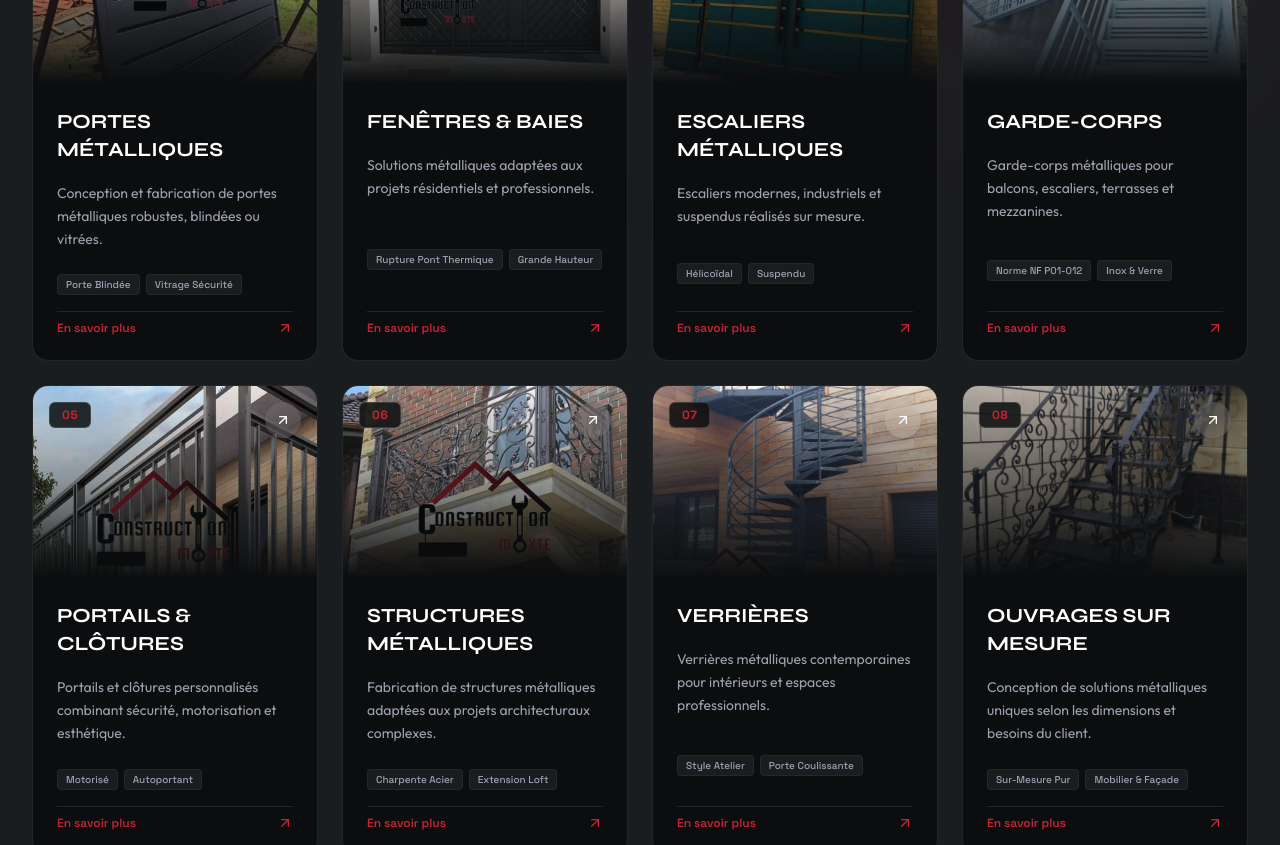
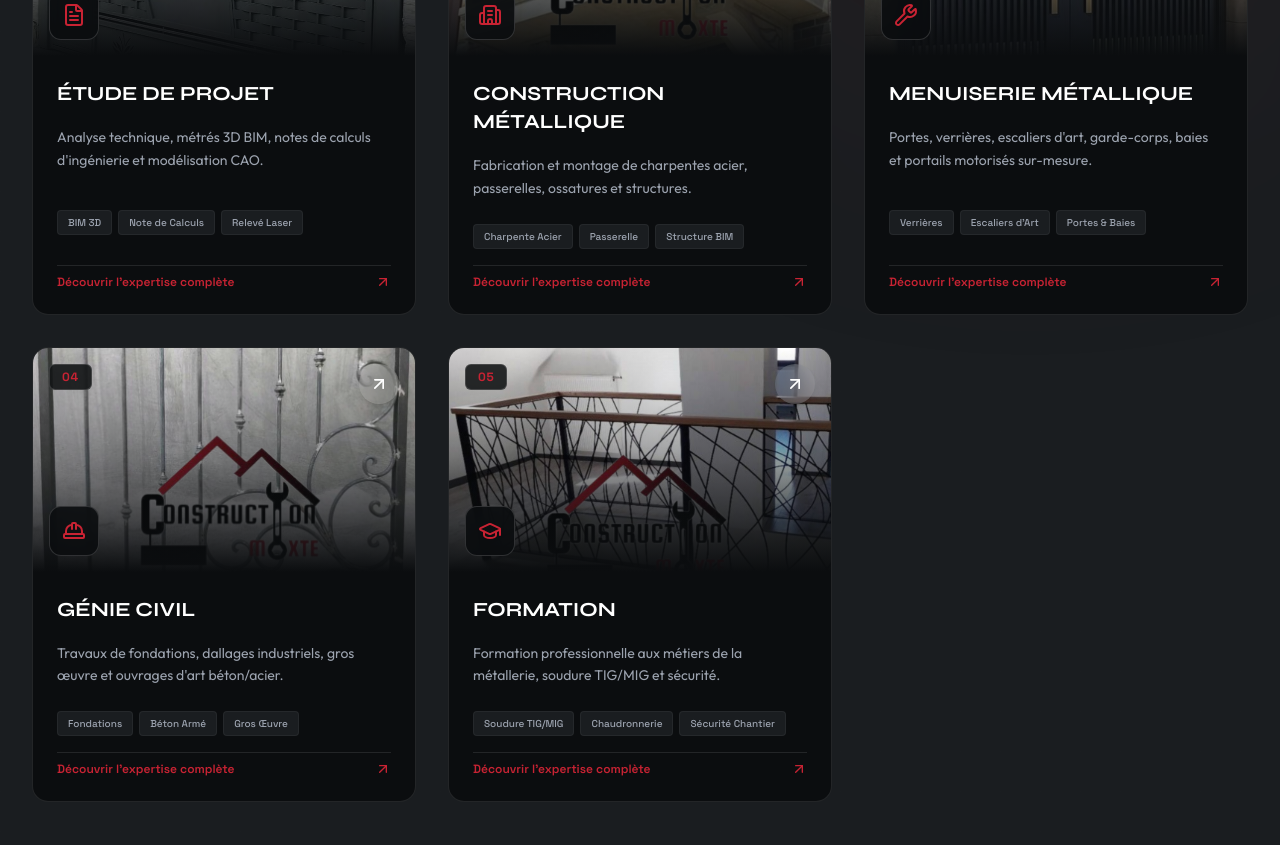
Before and after one commit to Manu100589/conmixSarl, a React (Vite) app: page / in a window 1280 px wide. Shown: the part 3400-4245 px from the top of the page. Built offline with nearby package versions, Linux system fonts and the light colour scheme.

Commit message:
feat: mise a jour des 5 services officiels CONMIX (Etude, Construction metallique, Menuiserie metallique, Genie civil, Formation)

```diff
--- a/src/components/Contact.tsx
+++ b/src/components/Contact.tsx
@@ -26,14 +26,11 @@ export const Contact: React.FC = () => {
   };
 
   const projectTypes = [
-    'Portes Métalliques',
-    'Fenêtres & Baies',
-    'Escaliers Métalliques',
-    'Garde-corps',
-    'Portails & Clôtures',
-    'Structures Métalliques',
-    'Verrières',
-    'Ouvrage Sur-Mesure',
+    'Étude de Projet',
+    'Construction Métallique',
+    'Menuiserie Métallique',
+    'Génie Civil',
+    'Formation',
   ];
 
   const budgetOptions = [
--- a/src/components/Footer.tsx
+++ b/src/components/Footer.tsx
@@ -57,12 +57,11 @@ export const Footer: React.FC = () => {
               Ouvrages & Expertise
             </h4>
             <ul className="space-y-2.5">
-              <li><a href="#services" className="hover:text-white transition-colors">Portes Métalliques</a></li>
-              <li><a href="#services" className="hover:text-white transition-colors">Fenêtres & Baies</a></li>
-              <li><a href="#services" className="hover:text-white transition-colors">Escaliers Suspendus</a></li>
-              <li><a href="#services" className="hover:text-white transition-colors">Garde-Corps Design</a></li>
-              <li><a href="#services" className="hover:text-white transition-colors">Portails Motorisés</a></li>
-              <li><a href="#services" className="hover:text-white transition-colors">Verrières d'Atelier</a></li>
+              <li><a href="#services" className="hover:text-white transition-colors">Étude de projet</a></li>
+              <li><a href="#services" className="hover:text-white transition-colors">Construction métallique</a></li>
+              <li><a href="#services" className="hover:text-white transition-colors">Menuiserie métallique</a></li>
+              <li><a href="#services" className="hover:text-white transition-colors">Génie civil</a></li>
+              <li><a href="#services" className="hover:text-white transition-colors">Formation professionnelle</a></li>
             </ul>
           </div>
 
--- a/src/components/QuoteModal.tsx
+++ b/src/components/QuoteModal.tsx
@@ -22,14 +22,11 @@ export const QuoteModal: React.FC<QuoteModalProps> = ({ isOpen, onClose }) => {
   if (!isOpen) return null;
 
   const projectTypes = [
-    'Portes Métalliques',
-    'Fenêtres & Baies',
-    'Escaliers Métalliques',
-    'Garde-corps',
-    'Portails & Clôtures',
-    'Structures Métalliques',
-    'Verrières',
-    'Ouvrage Sur-Mesure',
+    'Étude de Projet',
+    'Construction Métallique',
+    'Menuiserie Métallique',
+    'Génie Civil',
+    'Formation',
   ];
 
   const materials = [
--- a/src/components/Services.tsx
+++ b/src/components/Services.tsx
@@ -1,5 +1,5 @@
 import React from 'react';
-import { ArrowUpRight, Layers } from 'lucide-react';
+import { ArrowUpRight, Layers, FileText, Building2, Wrench, HardHat, GraduationCap } from 'lucide-react';
 
 export interface ServiceItem {
   id: string;
@@ -9,6 +9,7 @@ export interface ServiceItem {
   image: string;
   tags: string[];
   features: string[];
+  icon: React.ComponentType<{ className?: string }>;
 }
 
 interface ServicesProps {
@@ -18,75 +19,53 @@ interface ServicesProps {
 export const servicesData: ServiceItem[] = [
   {
     id: '01',
-    title: 'PORTES MÉTALLIQUES',
-    shortDesc: 'Conception et fabrication de portes métalliques robustes, blindées ou vitrées.',
-    fullDesc: 'Portes métalliques d\'entrée, d\'atelier ou techniques sur-mesure. Nous combinons sécurité anti-effraction élevée, isolation thermique/phonique performante et finitions esthétiques thermo-laquées.',
-    image: '/imagi/552602831_1099029555626496_8713052199757261741_n.jpg',
-    tags: ['Porte Blindée', 'Vitrage Sécurité', 'Serrure 5 Points'],
-    features: ['Acier haute résistance 3mm', 'Isolation laine de roche', 'Thermo-laquage RAL au choix', 'Certification A2P'],
+    title: 'ÉTUDE DE PROJET',
+    shortDesc: 'Analyse technique, métrés 3D BIM, notes de calculs d\'ingénierie et modélisation CAO.',
+    fullDesc: 'Conception complète de vos projets métalliques et de construction. Nous réalisons les études de faisabilité, relevés 3D sur site, notes de calculs selon les normes Eurocodes, modélisation BIM et plans d\'exécution détaillés pour garantir une parfaite faisabilité technique.',
+    image: '/imagi/548476386_1097101992485919_649683484737793793_n.jpg',
+    tags: ['BIM 3D', 'Note de Calculs', 'Relevé Laser'],
+    features: ['Modélisation CAO 3D haute précision', 'Validation des charges et calculs d\'ingénierie', 'Cahier des charges sur-mesure', 'Plans d\'exécution d\'atelier'],
+    icon: FileText,
   },
   {
     id: '02',
-    title: 'FENÊTRES & BAIES',
-    shortDesc: 'Solutions métalliques adaptées aux projets résidentiels et professionnels.',
-    fullDesc: 'Menuiseries métalliques fines à rupture de pont thermique. Baies vitrées coulissantes ou à galandage de grandes dimensions offrant un apport lumineux maximal avec un design ultra-fin.',
-    image: '/imagi/550484129_1099029425626509_8910105939628219548_n.jpg',
-    tags: ['Rupture Pont Thermique', 'Grande Hauteur', 'Design Extra-Fin'],
-    features: ['Profilés acier ou aluminium extra-fins', 'Double & Triple vitrage isolation renforcée', 'Joints d\'étanchéité EPDM', 'Conforme RE2020'],
+    title: 'CONSTRUCTION MÉTALLIQUE',
+    shortDesc: 'Fabrication et montage de charpentes acier, passerelles, ossatures et structures.',
+    fullDesc: 'Réalisation de structures métalliques complexes et charpentes industrielles ou architecturales. Fabrication dans nos ateliers équipés et assemblage sur site avec grutage et contrôles de sécurité rigoureux.',
+    image: '/imagi/557284613_1108182218044563_1799444793147620466_n.jpg',
+    tags: ['Charpente Acier', 'Passerelle', 'Structure BIM'],
+    features: ['Fabrication en atelier certifié', 'Soudure TIG/MIG & assemblages de précision', 'Montage et levage sécurisé sur site', 'Traçabilité des aciers S355'],
+    icon: Building2,
   },
   {
     id: '03',
-    title: 'ESCALIERS MÉTALLIQUES',
-    shortDesc: 'Escaliers modernes, industriels et suspendus réalisés sur mesure.',
-    fullDesc: 'Escaliers hélicoïdaux, droits, quart-tournants ou suspendus. Alliage harmonieux de l\'acier avec le verre, le bois noble (chêne, noyer) ou la pierre pour un rendu architectural unique.',
-    image: '/imagi/552317415_1099029342293184_4066768090408243718_n.jpg',
-    tags: ['Hélicoïdal', 'Suspendu', 'Limon Central'],
-    features: ['Étude de charge & calculs de structure BIM', 'Marches bois, verre ou tôle larmée', 'Assemblage sans soudures apparentes', 'Conception modulaire'],
+    title: 'MENUISERIE MÉTALLIQUE',
+    shortDesc: 'Portes, verrières, escaliers d\'art, garde-corps, baies et portails motorisés sur-mesure.',
+    fullDesc: 'Ouvrages d\'art en acier, inox et aluminium pour particuliers, professionnels et édifices de standing. Fabrication de verrières d\'atelier, portes blindées, escaliers suspendus, garde-corps et clôtures sur-mesure.',
+    image: '/imagi/550317449_1099029452293173_6664467472333154406_n.jpg',
+    tags: ['Verrières', 'Escaliers d\'Art', 'Portes & Baies'],
+    features: ['Finition thermo-laquée époxy cuite au four', 'Rupture de pont thermique & isolation', 'Combinaison acier, verre feuilleté & bois', 'Norme de sécurité NF P01-012'],
+    icon: Wrench,
   },
   {
     id: '04',
-    title: 'GARDE-CORPS',
-    shortDesc: 'Garde-corps métalliques pour balcons, escaliers, terrasses et mezzanines.',
-    fullDesc: 'Systèmes de protection sur-mesure répondant strictement à la norme NF P01-012. Remplissage barreaudage vertical, câbles inox, tôle perforée à motif laser ou panneaux de verre feuilleté.',
-    image: '/imagi/552793296_1099850212211097_1588584581253692481_n.jpg',
-    tags: ['Norme NF P01-012', 'Inox & Verre', 'Découpe Laser'],
-    features: ['Fixation à la française ou en anglaise', 'Main courante Inox 316 / Acier', 'Traitement anti-corrosion milieu marin', 'Test d\'impact certifié'],
+    title: 'GÉNIE CIVIL',
+    shortDesc: 'Travaux de fondations, dallages industriels, gros œuvre et ouvrages d\'art béton/acier.',
+    fullDesc: 'Prise en charge intégrale des travaux de génie civil et d\'infrastructure. Fondations spéciales, dalles en béton armé, ancrages d\'ouvrages métalliques, superstructures et maçonnerie industrielle.',
+    image: '/imagi/555050054_1101447318718053_2981192187399908246_n.jpg',
+    tags: ['Fondations', 'Béton Armé', 'Gros Œuvre'],
+    features: ['Étude de sol & calculs de structure béton', 'Coulage de dalles hautes charges', 'Interface parfaite Métal & Béton armé', 'Conformité aux normes DTU'],
+    icon: HardHat,
   },
   {
     id: '05',
-    title: 'PORTAILS & CLÔTURES',
-    shortDesc: 'Portails et clôtures personnalisés combinant sécurité, motorisation et esthétique.',
-    fullDesc: 'Portails battants ou coulissants autoportants avec motorisation intégrée. Motifs géométriques exclusifs découpés au laser pour habiller les façades contemporaines.',
-    image: '/imagi/557272334_1108182341377884_7278977532498212781_n.jpg',
-    tags: ['Motorisé', 'Autoportant', 'Motif Sur-Mesure'],
-    features: ['Découpe laser personnalisée', 'Compatibilité domotique & visiophonie', 'Structure renforcée anti-vent', 'Traitement galvanisé à chaud'],
-  },
-  {
-    id: '06',
-    title: 'STRUCTURES MÉTALLIQUES',
-    shortDesc: 'Fabrication de structures métalliques adaptées aux projets architecturaux complexes.',
-    fullDesc: 'Charpentes métalliques légères, extensions ossature acier, passerelles suspendues, mezzanines industrielles et pergolas bioclimatiques avec modélisation 3D avancée.',
-    image: '/imagi/557284613_1108182218044563_1799444793147620466_n.jpg',
-    tags: ['Charpente Acier', 'Extension Loft', 'Passerelle'],
-    features: ['Note de calculs d\'ingénierie Eurocodes', 'Assemblages boulonnés / soudés', 'Grutage et manutention spéciale', 'Traçabilité des aciers S355'],
-  },
-  {
-    id: '07',
-    title: 'VERRIÈRES',
-    shortDesc: 'Verrières métalliques contemporaines pour intérieurs et espaces professionnels.',
-    fullDesc: 'Cloisons vitrées style atelier d\'artiste avec portes coulissantes ou battantes intégrées. Séparez vos espaces tout en conservant la fluidité visuelle et la lumière naturelle.',
-    image: '/imagi/557759899_1111852721010846_8317688947392489645_n.jpg',
-    tags: ['Style Atelier', 'Porte Coulissante', 'Isolation Acoustique'],
-    features: ['Profilés T et cornières acier d\'antan ou modernes', 'Vitrage feuilleté de sécurité 33.2 / 44.2', 'Finition patinée, brute ou thermo-laquée', 'Pose étanche sans poussière'],
-  },
-  {
-    id: '08',
-    title: 'OUVRAGES SUR MESURE',
-    shortDesc: 'Conception de solutions métalliques uniques selon les dimensions et besoins du client.',
-    fullDesc: 'Créations métalliques hors norme : mobilier d\'architecte, devantures de magasins luxe, habillages de cheminée, claustras décoratifs et œuvres métalliques sur-mesure.',
-    image: '/imagi/557712097_1111852334344218_4945281494256388505_n.jpg',
-    tags: ['Sur-Mesure Pur', 'Mobilier & Façade', 'Chaudronnerie D\'Art'],
-    features: ['Étude 3D & prototype préalable', 'Combinaison laiton, cuivre, acier Corten', 'Finitions brossées, brutes ou dorées', 'Pièces uniques numérotées'],
+    title: 'FORMATION',
+    shortDesc: 'Formation professionnelle aux métiers de la métallerie, soudure TIG/MIG et sécurité.',
+    fullDesc: 'Transmission de l\'expertise CONMIX SARL à travers des programmes de formation certifiants. Perfectionnement en soudure haute précision, chaudronnerie, lecture de plans d\'ingénierie et règles de sécurité sur chantier.',
+    image: '/imagi/557723202_1108182391377879_8168269075197127529_n.jpg',
+    tags: ['Soudure TIG/MIG', 'Chaudronnerie', 'Sécurité Chantier'],
+    features: ['Ateliers pratiques avec équipements pro', 'Pratique de la soudure sur aciers & inox', 'Lecture de plans CAO & métrologie', 'Attestation de compétence certifiée'],
+    icon: GraduationCap,
   },
 ];
 
@@ -101,25 +80,28 @@ export const Services: React.FC<ServicesProps> = ({ onSelectService }) => {
           <div>
             <div className="flex items-center space-x-2 text-xs font-space text-[#C82333] uppercase tracking-widest mb-3 font-semibold">
               <Layers className="w-4 h-4" />
-              <span>02 / EXPERTISE TECHNIQUE</span>
+              <span>02 / EXPERTISE DE L'ENTREPRISE</span>
             </div>
             <h2 className="font-syne font-extrabold text-3xl sm:text-5xl lg:text-6xl text-white tracking-tight">
-              NOTRE SAVOIR-FAIRE
+              NOS SERVICES
             </h2>
           </div>
           <p className="text-base text-[#9CA3AF] font-outfit max-w-md">
-            Des ouvrages métalliques conçus, façonnés et posés avec rigueur pour les projets les plus ambitieux.
+            Une offre de services 360° couvrant l'ingénierie, la construction métallique, la menuiserie d'art, le génie civil et la formation professionnelle.
           </p>
         </div>
 
-        <div className="grid grid-cols-1 md:grid-cols-2 lg:grid-cols-4 gap-6">
-          {servicesData.map((service) => (
+        {/* 5 Core Services Grid */}
+        <div className="grid grid-cols-1 md:grid-cols-2 lg:grid-cols-3 gap-8">
+          {servicesData.map((service) => {
+            const IconComp = service.icon;
+            return (
               <div
                 key={service.id}
                 onClick={() => onSelectService(service)}
                 className="interactive group relative bg-[#0B0D0F] rounded-2xl border border-white/10 overflow-hidden flex flex-col justify-between transition-all duration-500 hover:-translate-y-2 hover:border-[#A71D2A] hover:shadow-2xl hover:shadow-[#A71D2A]/30 cursor-pointer"
               >
-              <div className="relative h-48 w-full overflow-hidden bg-[#1A1D20]">
+                <div className="relative h-56 w-full overflow-hidden bg-[#1A1D20]">
                   <img
                     src={service.image}
                     alt={service.title}
@@ -127,33 +109,38 @@ export const Services: React.FC<ServicesProps> = ({ onSelectService }) => {
                   />
                   <div className="absolute inset-0 bg-gradient-to-t from-[#0B0D0F] via-[#0B0D0F]/40 to-transparent" />
 
-                <div className="absolute top-4 left-4 px-3 py-1 rounded-md bg-[#0B0D0F]/85 backdrop-blur-md border border-white/15 text-[#C82333] font-space font-bold text-xs tracking-wider">
-                  {service.id}
+                  <div className="absolute top-4 left-4 px-3 py-1 rounded-md bg-[#0B0D0F]/85 backdrop-blur-md border border-white/15 text-[#C82333] font-space font-bold text-xs tracking-wider flex items-center space-x-2">
+                    <span>{service.id}</span>
                   </div>
 
-                <div className="absolute top-4 right-4 w-9 h-9 rounded-full bg-white/10 backdrop-blur-md flex items-center justify-center text-white group-hover:bg-[#A71D2A] group-hover:rotate-45 transition-all duration-300 shadow-md">
-                  <ArrowUpRight className="w-4 h-4" />
+                  <div className="absolute top-4 right-4 w-10 h-10 rounded-full bg-white/10 backdrop-blur-md flex items-center justify-center text-white group-hover:bg-[#A71D2A] group-hover:rotate-45 transition-all duration-300 shadow-md">
+                    <ArrowUpRight className="w-5 h-5" />
+                  </div>
+
+                  {/* Icon Badge Overlay */}
+                  <div className="absolute bottom-4 left-4 p-3 rounded-xl bg-[#0B0D0F]/90 backdrop-blur-md border border-white/15 text-[#C82333]">
+                    <IconComp className="w-6 h-6" />
                   </div>
                 </div>
 
                 <div className="p-6 flex-1 flex flex-col justify-between space-y-4">
                   <div>
-                  <h3 className="font-syne font-bold text-lg sm:text-xl text-white group-hover:text-[#C82333] transition-colors flex items-center justify-between">
+                    <h3 className="font-syne font-bold text-xl text-white group-hover:text-[#C82333] transition-colors flex items-center justify-between">
                       <span>{service.title}</span>
                     </h3>
 
                     <div className="h-[2px] w-0 group-hover:w-full bg-[#C82333] transition-all duration-500 my-2" />
 
-                  <p className="text-xs sm:text-sm text-[#9CA3AF] font-outfit line-clamp-3 leading-relaxed">
+                    <p className="text-xs sm:text-sm text-[#9CA3AF] font-outfit leading-relaxed">
                       {service.shortDesc}
                     </p>
                   </div>
 
                   <div className="flex flex-wrap gap-1.5 pt-2">
-                  {service.tags.slice(0, 2).map((tag, idx) => (
+                    {service.tags.map((tag, idx) => (
                       <span
                         key={idx}
-                      className="px-2 py-0.5 rounded bg-[#1A1D20] text-[10px] font-space text-[#9CA3AF] border border-white/5"
+                        className="px-2.5 py-1 rounded bg-[#1A1D20] text-[10px] font-space text-[#9CA3AF] border border-white/5"
                       >
                         {tag}
                       </span>
@@ -161,12 +148,13 @@ export const Services: React.FC<ServicesProps> = ({ onSelectService }) => {
                   </div>
 
                   <div className="pt-2 border-t border-white/10 flex items-center justify-between text-xs font-space font-semibold text-[#C82333] group-hover:text-white transition-colors">
-                  <span>En savoir plus</span>
+                    <span>Découvrir l'expertise complète</span>
                     <ArrowUpRight className="w-4 h-4 transform group-hover:translate-x-1 group-hover:-translate-y-0.5 transition-transform" />
                   </div>
                 </div>
               </div>
-          ))}
+            );
+          })}
         </div>
       </div>
     </section>
```
Lines whose indentation alone changed are shown as unchanged.
